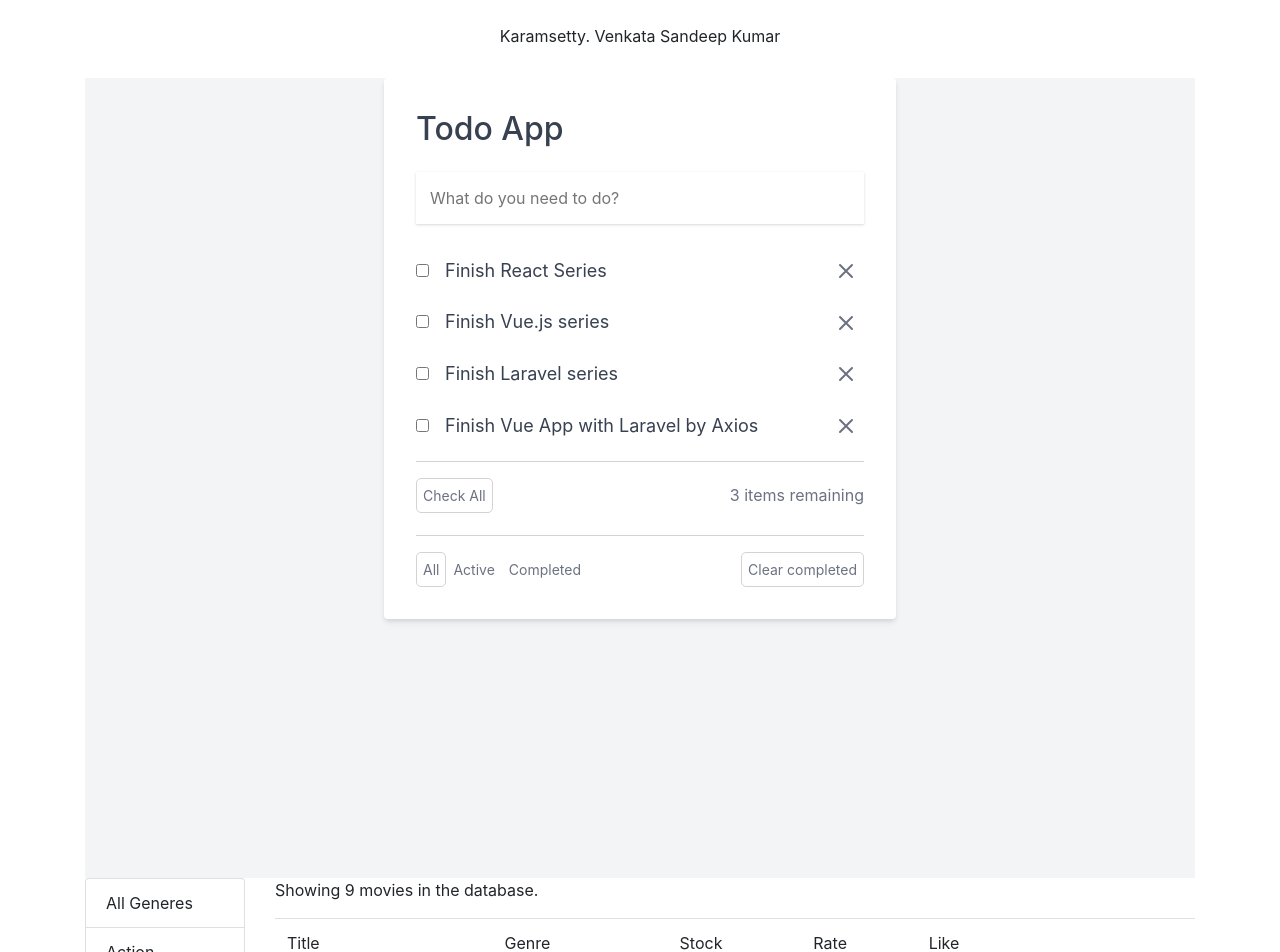
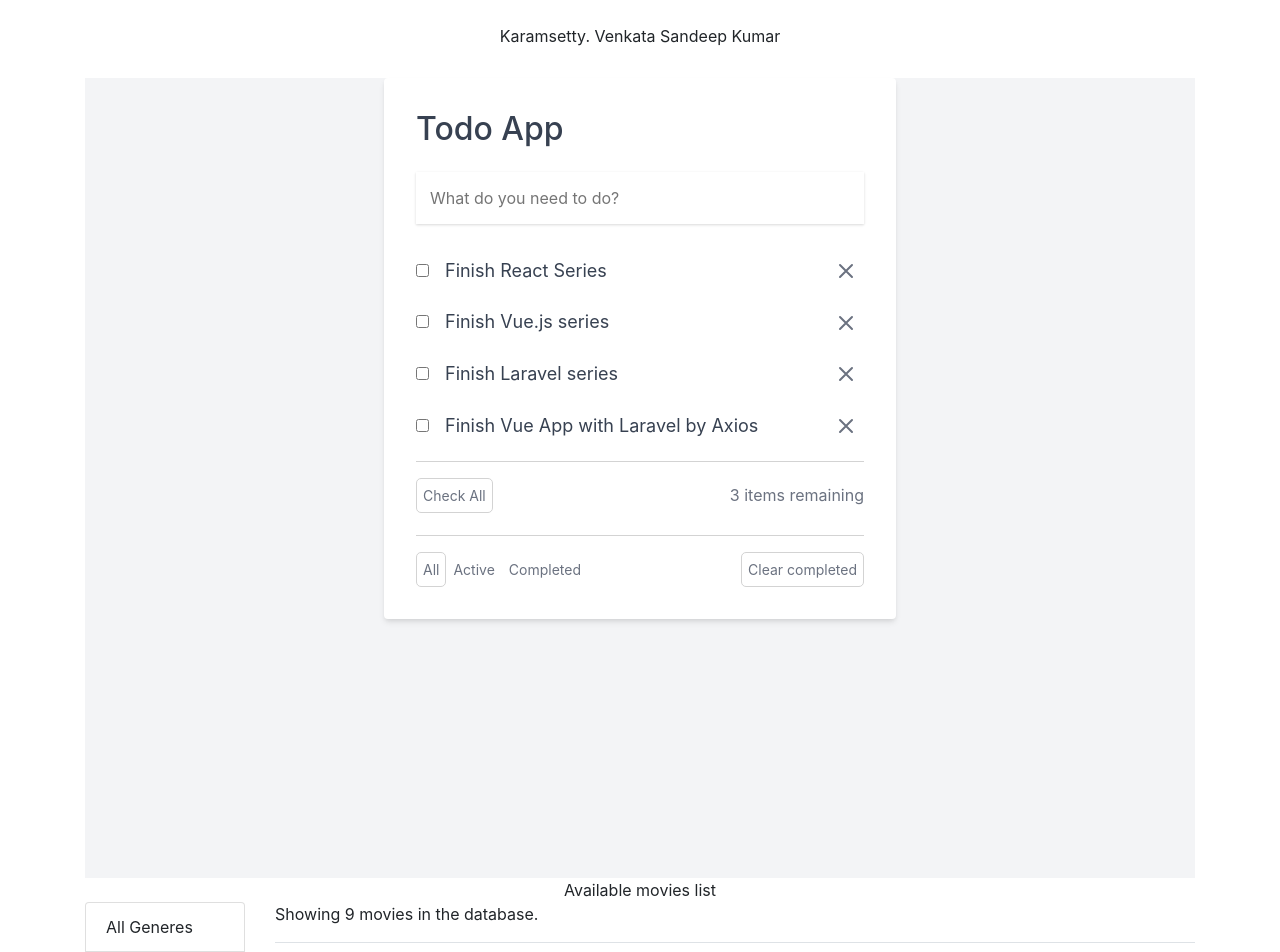
Before and after one commit to karamsetty09/ReactTableDisplay, a React (Create React App) app: page / in a window 1280 px wide. Shown: the top 952 px of the page. Built offline with nearby package versions, Linux system fonts and the light colour scheme.

Commit message:
adding content.

```diff
--- a/src/App.jsx
+++ b/src/App.jsx
@@ -3,7 +3,8 @@ import logo from './logo.svg';
 import { getMovies } from './services/fakeMovieService.js';
 import Movies from './components/movies';
 import {useState} from 'react';
-import Another from './components/todoappUI/Another';
+import Another from './components/Another';
+import TableName from './components/tableName';
 import Todo from './components/todoappUI/todo';
 
 function App() {
@@ -11,6 +12,7 @@ function App() {
     <main className="container">
       <Another name="Venkata" />
       <Todo />
+      <TableName />
       <Movies />
     </main>
   );
--- /dev/null
+++ b/src/components/tableName.jsx
@@ -0,0 +1,9 @@
+import React from 'react'
+
+export default function tableName() {
+    return (
+        <div>
+            <center>Available movies list</center>
+        </div>
+    )
+}
```
Also changed, not shown: src/components/Another.jsx (renamed from src/components/todoappUI/Another.jsx).
